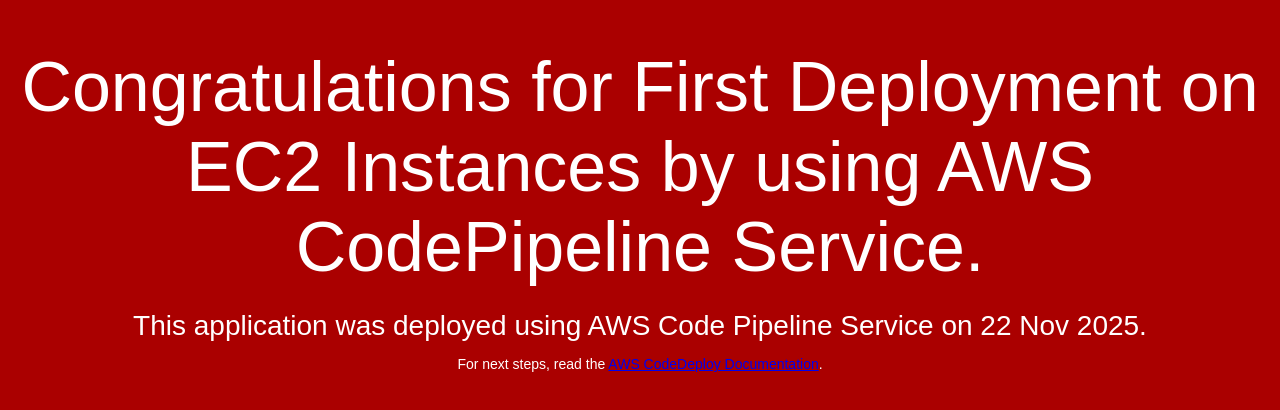
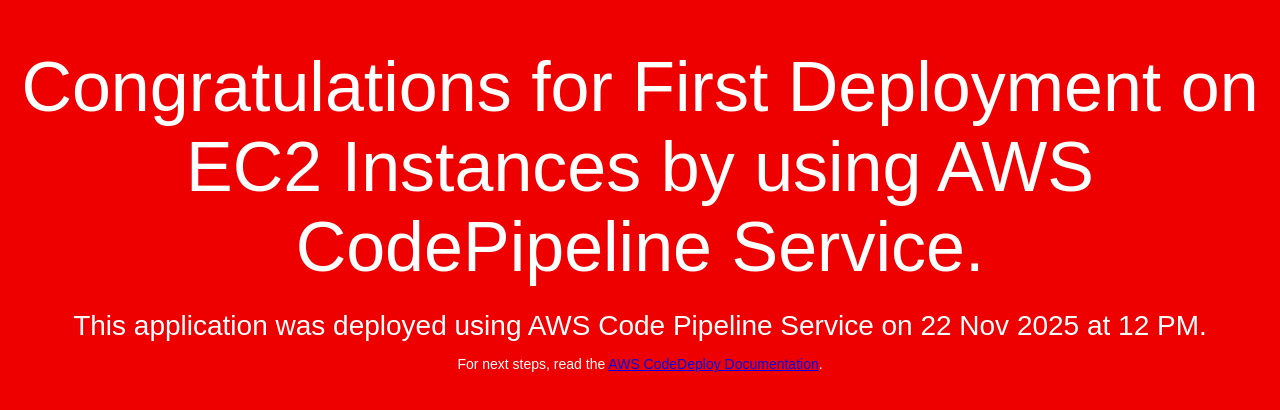
Before and after one commit to avinashbundela1987/shiva, a plain HTML site: page index.html in a window 1280 px wide. Drawn offline with Linux system fonts and the light colour scheme.

Commit message:
second commit on 22 nov

```diff
--- a/index.html
+++ b/index.html
@@ -6,7 +6,7 @@
   <style>
     body {
       color: #ffffff;
-      background-color: #AA0000;
+      background-color: #EE0000;
       font-family: Arial, sans-serif;
       font-size: 14px;
     }
@@ -27,7 +27,7 @@
 <body>
   <div align="center">
     <h1>Congratulations for First Deployment on EC2 Instances by using AWS CodePipeline Service.</h1>
-    <h2>This application was deployed using AWS Code Pipeline Service on 22 Nov 2025.</h2>
+    <h2>This application was deployed using AWS Code Pipeline Service on 22 Nov 2025 at 12 PM.</h2>
     <p>For next steps, read the <a href="http://aws.amazon.com/documentation/codedeploy">AWS CodeDeploy Documentation</a>.</p>
   </div>
 </body>
```
